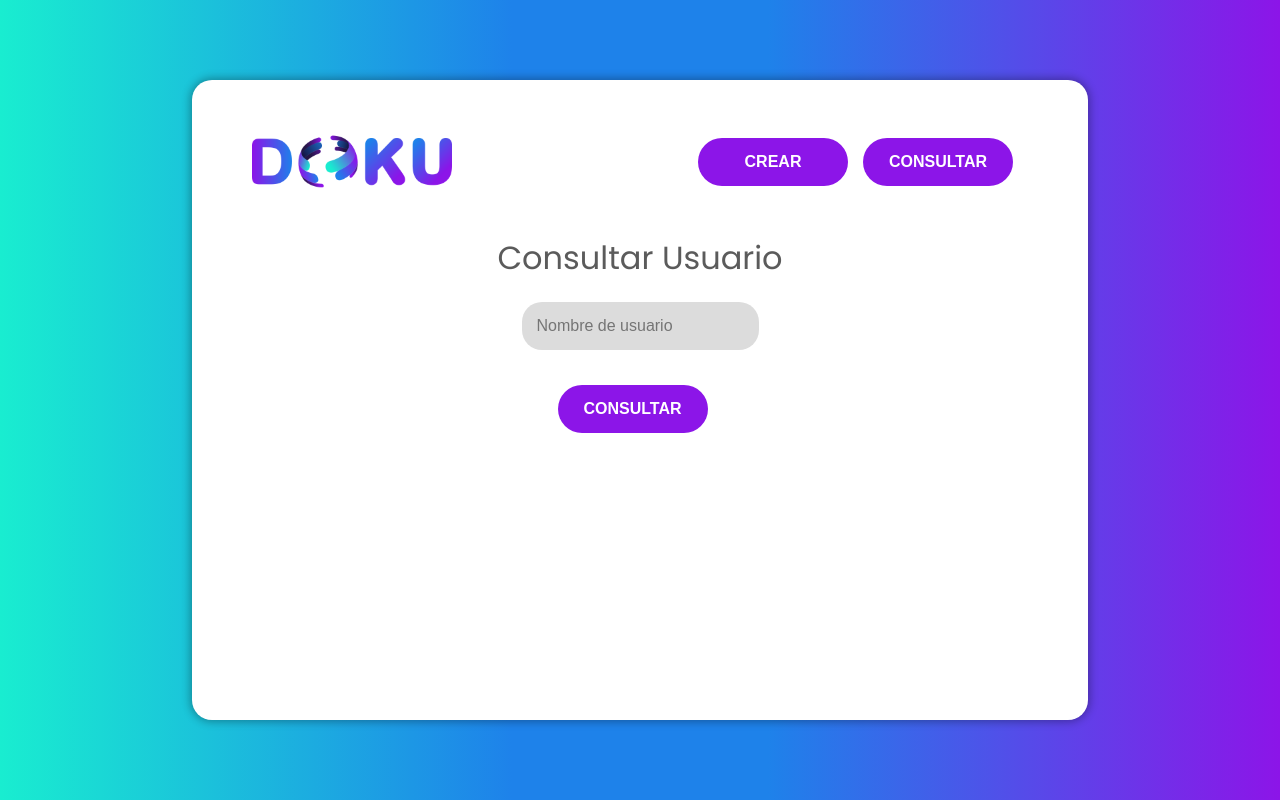
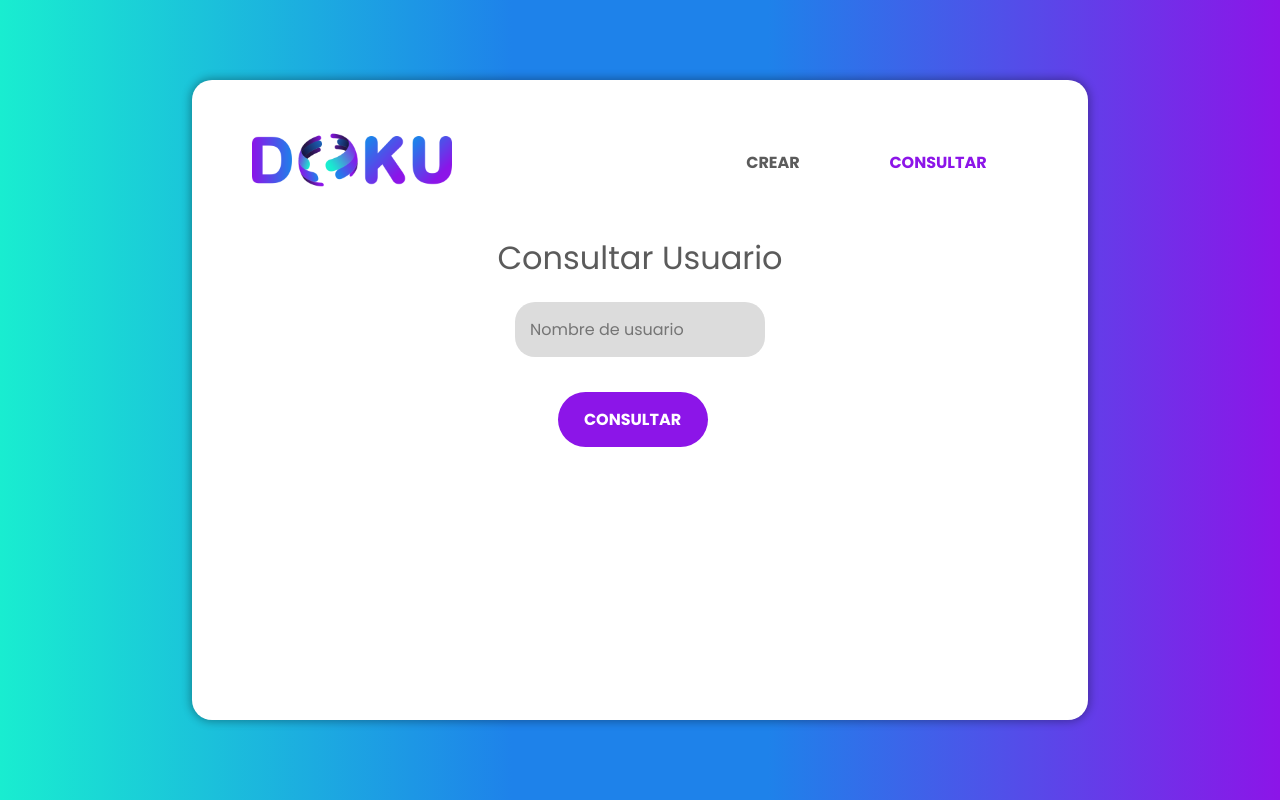
Before and after one commit to LokiSchiffer/doku-app, a Vue app: page /user/admon/search in a window 1280 px wide. Built offline with nearby package versions, Linux system fonts and the light colour scheme.

Commit message:
Fix styling errors due to npm run build command

```diff
--- a/src/assets/styles/admin-login.css
+++ /dev/null
@@ -1,11 +0,0 @@
-main {
-  display: flex;
-  flex-direction: column;
-  justify-content: flex-start;
-  padding-top: 30px;
-}
-
-img.icon {
-  height: 40px;
-  vertical-align: middle;
-}
--- a/src/assets/styles/general.css
+++ b/src/assets/styles/general.css
@@ -1,5 +1,4 @@
 @import url("https://fonts.googleapis.com/css2?family=Poppins:wght@200;400;700&display=swap");
-@import url("https://fonts.googleapis.com/css2?family=Raleway&display=swap");
 
 /* RRESET STYLES */
 html {
@@ -10,6 +9,7 @@ html {
 *::before,
 *::after {
   box-sizing: inherit;
+  font-family: var(--poppins-font);
   font-size: 16px;
   margin: 0;
   padding: 0;
@@ -26,7 +26,6 @@ html {
   --purple-hover: rgba(190, 21, 232, 1);
   /* Fonts */
   --poppins-font: "Poppins", sans-serif;
-  --raleway-font: "Raleway", sans-serif;
 }
 
 /* ROUTER VIEW STYLES */
@@ -75,9 +74,10 @@ header {
 }
 
 /* MAIN */
-main {
+#welcome {
   align-items: center;
   display: flex;
+  flex-direction: row;
   font-family: var(--poppins-font);
   height: 75%;
   justify-content: space-between;
@@ -118,12 +118,36 @@ form {
   color: rgba(210, 210, 210, 1);
   cursor: not-allowed;
 }
+
+.general__button--active {
+  border: none;
+  background-color: white;
+  color: var(--purple);
+}
+
+.general__button--inactive {
+  border: none;
+  background-color: white;
+  color: var(--gray-text);
+}
+
+.general__button--active:hover {
+  background-color: white;
+  transform: scale(1.1);
+}
+
+.general__button--inactive:hover {
+  background-color: white;
+  transform: scale(1.1);
+}
+
 /* Inputs */
 input {
   background-color: #dcdcdc;
   border: none;
   border-radius: 20px;
   margin: 20px;
+  max-width: 250px;
   padding: 15px;
 }
 
@@ -144,3 +168,27 @@ input:focus {
   font-size: 2rem;
   line-height: normal;
 }
+
+/* Welcome component Styles */
+#contents {
+  width: 50%;
+}
+
+#welcome-image {
+  height: auto;
+  width: 40%;
+}
+
+.vertical {
+  align-items: center;
+  display: flex;
+  flex-direction: column;
+  justify-content: flex-start;
+  padding-top: 30px;
+}
+
+/* Styles for login page */
+img.icon {
+  height: 40px;
+  vertical-align: middle;
+}
--- a/src/assets/styles/user-create.css
+++ /dev/null
@@ -1,28 +0,0 @@
-main {
-  display: flex;
-  flex-direction: column;
-  justify-content: flex-start;
-  padding-top: 30px;
-}
-
-.general__button--active {
-  border: none;
-  background-color: white;
-  color: var(--purple);
-}
-
-.general__button--inactive {
-  border: none;
-  background-color: white;
-  color: var(--gray-text);
-}
-
-.general__button--active:hover {
-  background-color: white;
-  transform: scale(1.1);
-}
-
-.general__button--inactive:hover {
-  background-color: white;
-  transform: scale(1.1);
-}
--- a/src/assets/styles/user-search.css
+++ /dev/null
@@ -1,28 +0,0 @@
-main {
-  display: flex;
-  flex-direction: column;
-  justify-content: flex-start;
-  padding-top: 30px;
-}
-
-.general__button--active {
-  border: none;
-  background-color: white;
-  color: var(--purple);
-}
-
-.general__button--inactive {
-  border: none;
-  background-color: white;
-  color: var(--gray-text);
-}
-
-.general__button--active:hover {
-  background-color: white;
-  transform: scale(1.1);
-}
-
-.general__button--inactive:hover {
-  background-color: white;
-  transform: scale(1.1);
-}
--- a/src/assets/styles/welcome.css
+++ /dev/null
@@ -1,8 +0,0 @@
-#contents {
-  width: 50%;
-}
-
-#welcome-image {
-  height: auto;
-  width: 40%;
-}
--- a/src/components/AdminLogin.vue
+++ b/src/components/AdminLogin.vue
@@ -6,7 +6,7 @@
           ><img id="logo" src="../assets/logo.png" alt="Doku logo"
         /></a>
       </header>
-      <main>
+      <main class="vertical">
         <p class="emphasis-simple">Administra</p>
         <form action="" method="get">
           <div>
@@ -53,5 +53,4 @@ export default {
 
 <style>
 @import url("../assets/styles/general.css");
-@import url("../assets/styles/admin-login.css");
 </style>
--- a/src/components/UserCreate.vue
+++ b/src/components/UserCreate.vue
@@ -20,7 +20,7 @@
           </button>
         </div>
       </header>
-      <main>
+      <main class="vertical">
         <p class="emphasis-simple">Crear Usuario</p>
         <form v-on:submit.prevent="createUser">
           <input
@@ -46,7 +46,9 @@
             Crear
           </button>
         </form>
-        <p><span>{{mensaje}}</span></p>
+        <p>
+          <span>{{ mensaje }}</span>
+        </p>
       </main>
     </div>
   </div>
@@ -65,23 +67,23 @@ export default {
     };
   },
 
-
   methods: {
-    createUser: function(){
-      var datosJSON ={
+    createUser: function() {
+      var datosJSON = {
         username: this.username,
         password: this.password
       };
-      let self = this
-      axios.post("https://doku-app.herokuapp.com/user/admon/create/", datosJSON)
-          .then(result => {
-            if (result.data.Creación){
-              self.mensaje = "El usuario ha sido creado correctamente"
-            }
-          })
-          .catch(err => {
-            self.mensaje = err.response.data.detail;
-          })
+      let self = this;
+      axios
+        .post("https://doku-app.herokuapp.com/user/admon/create/", datosJSON)
+        .then(result => {
+          if (result.data.Creación) {
+            self.mensaje = "El usuario ha sido creado correctamente";
+          }
+        })
+        .catch(err => {
+          self.mensaje = err.response.data.detail;
+        });
     }
   }
 };
@@ -89,5 +91,4 @@ export default {
 
 <style>
 @import url("../assets/styles/general.css");
-@import url("../assets/styles/user-create.css");
 </style>
--- a/src/components/UserSearch.vue
+++ b/src/components/UserSearch.vue
@@ -20,7 +20,7 @@
           </button>
         </div>
       </header>
-      <main>
+      <main class="vertical">
         <p class="emphasis-simple">Consultar Usuario</p>
         <form action="" method="get">
           <input
@@ -37,40 +37,46 @@
             Consultar
           </button>
         </form>
-        <p><span>{{mensaje}}</span></p>
+        <p>
+          <span>{{ mensaje }}</span>
+        </p>
       </main>
     </div>
   </div>
 </template>
 
 <script>
-import axios from 'axios';
+import axios from "axios";
 export default {
   name: "search",
-  data: function (){
-      return {
-        mensaje: ""
-      }
+  data: function() {
+    return {
+      mensaje: ""
+    };
   },
 
-  beforeCreate: function(){
-    let searchURL = window.location.search
-    let self = this
+  beforeCreate: function() {
+    let searchURL = window.location.search;
+    let self = this;
     if (searchURL != "") {
-      axios.get("https://doku-app.herokuapp.com/user/admon/search/" + searchURL)
-          .then((result) => {
-            self.mensaje = "El ususario " + result.data.username + " ha subido: " +
-                          result.data.files + " archivo(s)"
-          })
-          .catch((error) => {
-            self.mensaje = error.response.data.detail
-          });
+      axios
+        .get("https://doku-app.herokuapp.com/user/admon/search/" + searchURL)
+        .then(result => {
+          self.mensaje =
+            "El usuario " +
+            result.data.username +
+            " ha subido: " +
+            result.data.files +
+            " archivo(s)";
+        })
+        .catch(error => {
+          self.mensaje = error.response.data.detail;
+        });
     }
-  },
+  }
 };
 </script>
 
 <style>
 @import url("../assets/styles/general.css");
-@import url("../assets/styles/user-search.css");
 </style>
--- a/src/components/Welcome.vue
+++ b/src/components/Welcome.vue
@@ -6,7 +6,7 @@
           ><img id="logo" src="../assets/logo.png" alt="Doku logo"
         /></a>
       </header>
-      <main>
+      <main id="welcome">
         <div id="contents">
           <p class="main__legend--welcome-screen">
             <span class="emphasis-main">El poder</span><br />
@@ -50,5 +50,4 @@ export default {
 
 <style>
 @import url("../assets/styles/general.css");
-@import url("../assets/styles/welcome.css");
 </style>
```
Also changed, not shown: 10 other files (tests, documents, lock files or other folders).
